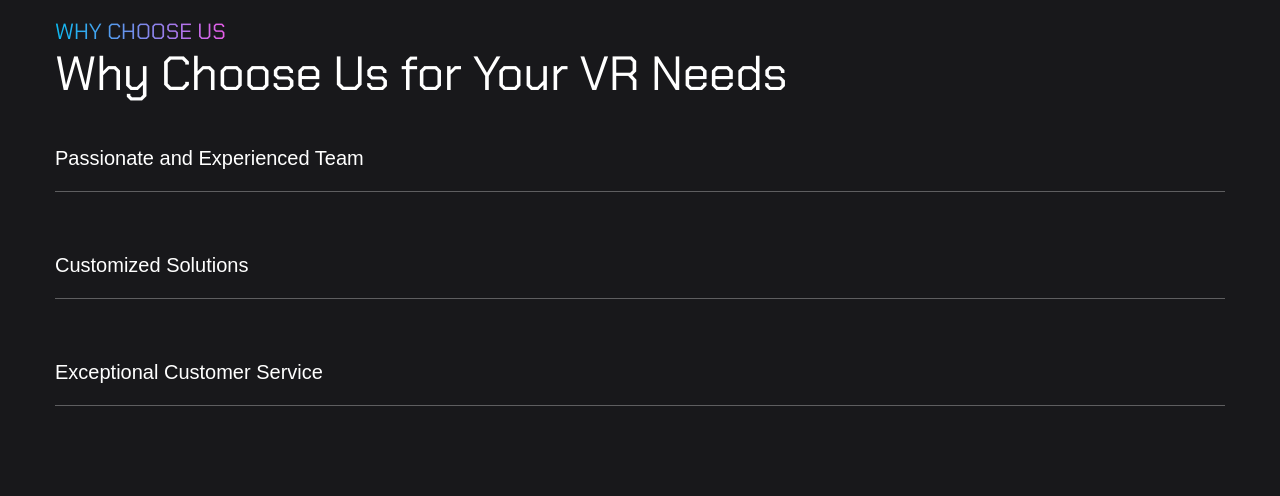
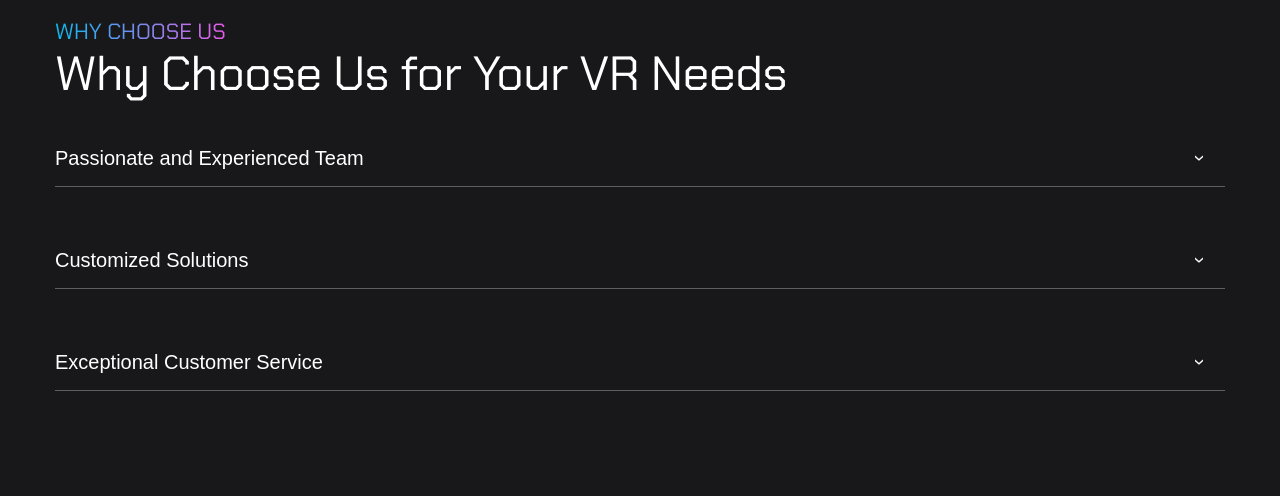
Before and after one commit to 0smir/react, a React (Create React App) app: page / in a window 1280 px wide. Shown: the part 3000-3496 px from the top of the page. Built offline with nearby package versions, Linux system fonts and the light colour scheme.

Commit message:
add improvements to common accordion component

```diff
--- a/src/components/pages/home/OurDifferencesSection.jsx
+++ b/src/components/pages/home/OurDifferencesSection.jsx
@@ -14,9 +14,7 @@ function OurDifferencesSection() {
                     <h2 className="title section__title">{title}</h2>
                 </div>
                 <div className="section__content">
-                    {advantages.map((item) => {
-                       return( <Accordion  key={item.id} className="our-difference" {...item}/>)
-                    })}
+                    <Accordion className="our-difference" dataInfo={advantages} />
                 </div>
 
             </div>
--- a/src/components/structure-components/common/Accordion.jsx
+++ b/src/components/structure-components/common/Accordion.jsx
@@ -1,33 +1,33 @@
 import { useState } from "react";
-import Button from "./Button";
+import AccordionItem from "./AccordionItem";
+// import AccordionItem from "./AccordionItem";
 
 import "../../../styles/_accordion.scss";
 
-function Accordion(props) {
-    const {id, title, description, className} = props,
-            [isExpanded, setIsExpanded] = useState(false);
+function Accordion({className, dataInfo}) {
+    const [activeID, setActiveID] = useState(null);
 
-    function ShowContent(id) {
-    //    let targetCollapse = document.getElementById(`collapse-${id}`);
+
+    function toggleContent(id) {
         console.log(id);
-        setIsExpanded(() => !isExpanded);
+        let newActiveID = id === activeID ? null : id;
+        setActiveID(newActiveID);
     }
 
     return (
         <div className="accordion">
-            <div className={`accordion-item ${className}__accordion-item`}>
-                <h2 className={`accordion-header ${className}__accordion-header`} id={`heading-${id}`}>
-                    <Button hendleBtnClick={() => ShowContent(id)} className={`accordion-button ${className}__accordion-button`} aria-expanded={isExpanded} aria-controls={`collapse-${id}`}>
-                        <span>{title}</span>
-                        <span className={`accordion-arrow ${(isExpanded) ? 'expand_less' : ''}`}>&rsaquo;</span>
-                    </Button>
-                </h2>
-            </div>
-            <div id={`collapse-${id}`} className={`accordion-collapse ${className}__accordion-collapse collapse ${(isExpanded) ? 'show' : ''}`} aria-labelledby={`heading-${id}`}>
-                <div className={`accordion-body ${className}__accordion-body`}>
-                    <p>{description}</p>
-                </div>
-            </div>
+            {dataInfo.map((item) => {
+               return(
+                    <AccordionItem
+                                className={className}
+                                key={item.id}
+                                activeID={activeID}
+                                item={item}
+                                toggleContent={toggleContent}
+                    />
+               )
+
+            })}
         </div>
     );
 }
--- /dev/null
+++ b/src/components/structure-components/common/AccordionItem.jsx
@@ -0,0 +1,29 @@
+import { useState } from "react";
+import Button from "./Button";
+
+
+function AccordionItem({className, activeID, item, toggleContent}) {
+    const {id, title, description} = item;
+    const isExpanded = id === activeID;
+
+    return(
+
+        <>
+            <div className={`accordion-item ${className}__accordion-item`}>
+                <header className={`accordion-header ${className}__accordion-header`} id={`heading-${id}`}>
+                    <Button hendleBtnClick={() => toggleContent(id)} className={`accordion-button ${className}__accordion-button`} aria-expanded={isExpanded} aria-controls={`collapse-${id}`}>
+                        <span>{title}</span>
+                        <span className={`accordion-arrow ${(isExpanded) ? 'expand_less' : ''}`}>&rsaquo;</span>
+                    </Button>
+                </header>
+            </div>
+            <div id={`collapse-${id}`} className={`accordion-collapse ${className}__accordion-collapse collapse ${(isExpanded) ? 'show' : ''}`} aria-labelledby={`heading-${id}`}>
+                <div className={`accordion-body ${className}__accordion-body`}>
+                    <p>{description}</p>
+                </div>
+            </div>
+        </>
+    )
+}
+
+export default AccordionItem;
--- a/src/components/structure-components/common/Button.jsx
+++ b/src/components/structure-components/common/Button.jsx
@@ -1,7 +1,7 @@
 function Button({children, hendleBtnClick, ...props}) {
 
     return (
-        <button {...props} onClick={hendleBtnClick}>{children}</button>
+        <button {...props} onClick={hendleBtnClick} type="button">{children}</button>
     );
 }
 
--- a/src/styles/_accordion.scss
+++ b/src/styles/_accordion.scss
@@ -12,7 +12,7 @@
         display: flex;
         justify-content: space-between;
         width: 100%;
-        padding: 20px 0;
+        padding: 20px 20px 15px 0;
         background: transparent;
         color: $white;
         font-size: 20px;
@@ -27,7 +27,6 @@
 
     &-arrow {
         transform: rotate(90deg);
-        max-height: 0;
         overflow-x: auto;
 
         &.expand_less {
```
